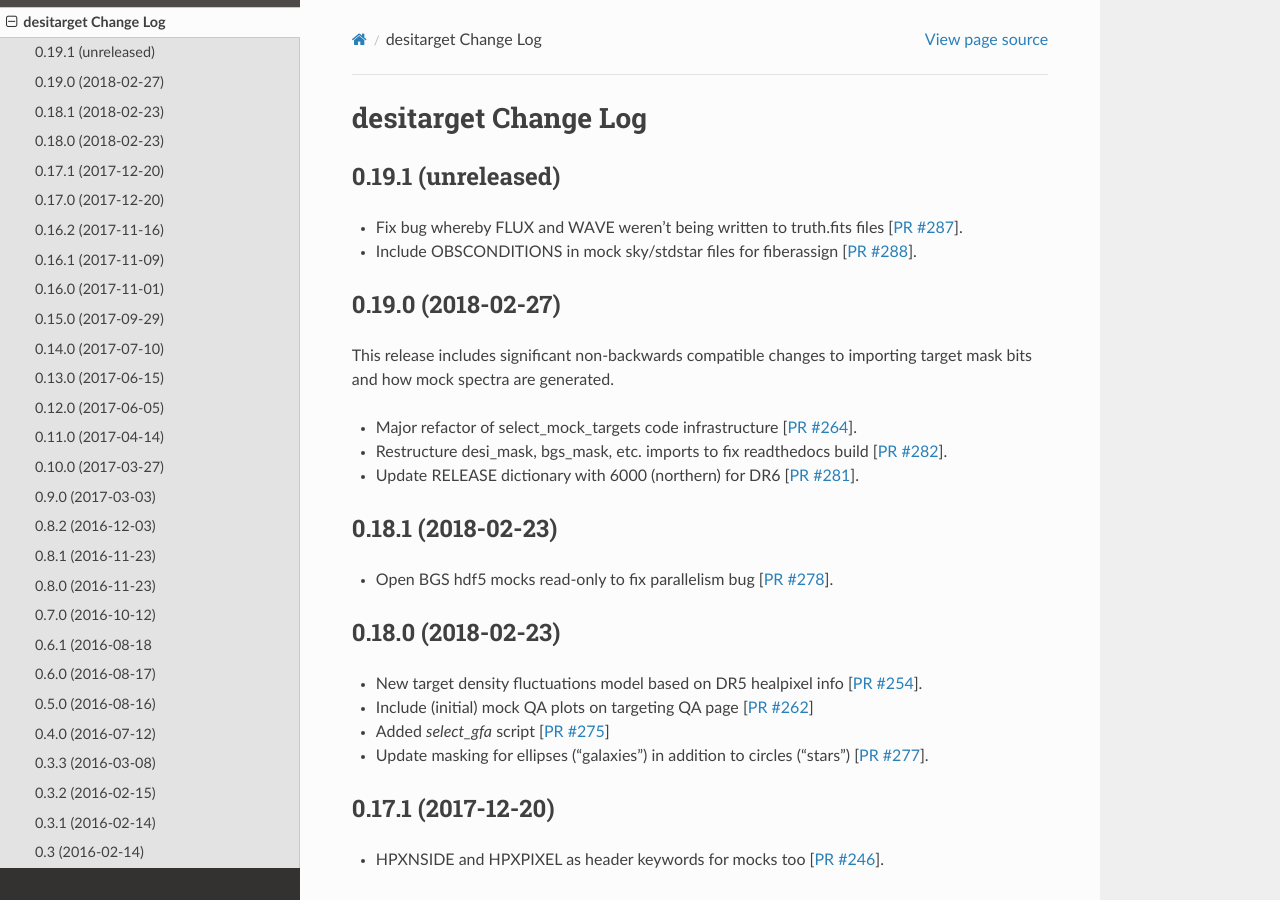
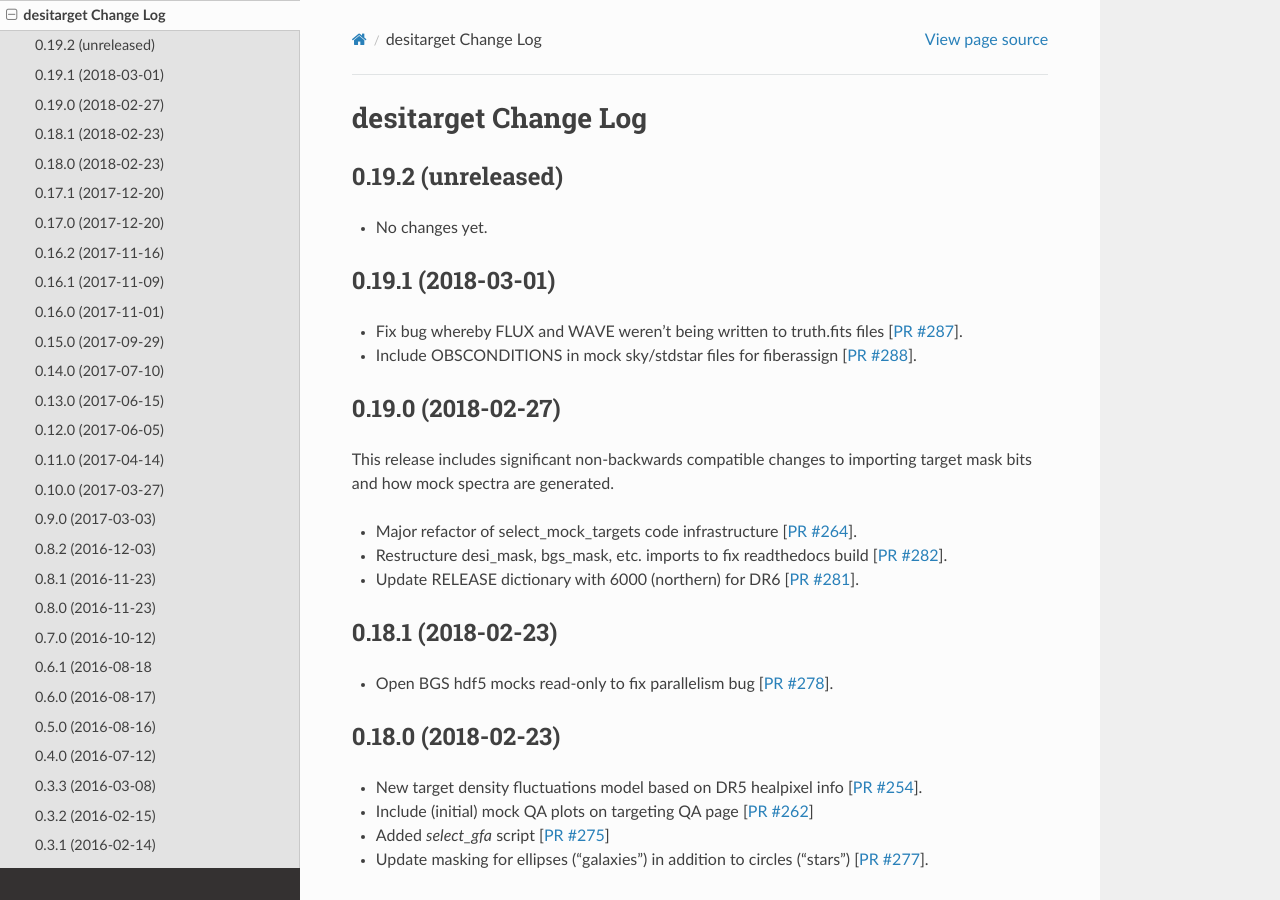
Before and after one commit to desihub/desitarget, a Sphinx documentation site: the page built from doc/changes.rst, in a window 1280 px wide and 900 px high. Built offline with Sphinx 7.4.7 and the Read the Docs theme 2.0.0, drawn with Linux system fonts in a browser that asks for light colours.

Commit message:
update release notes and version for desitarget/0.19.1 [ci skip]

```diff
--- a/doc/changes.rst
+++ b/doc/changes.rst
@@ -2,7 +2,12 @@
 desitarget Change Log
 =====================
 
-0.19.1 (unreleased)
+0.19.2 (unreleased)
+-------------------
+
+* No changes yet.
+
+0.19.1 (2018-03-01)
 -------------------
 
 * Fix bug whereby FLUX and WAVE weren't being written to truth.fits files
--- a/py/desitarget/_version.py
+++ b/py/desitarget/_version.py
@@ -1 +1 @@
-__version__ = '0.19.0.dev1587'
+__version__ = '0.19.1'
```
